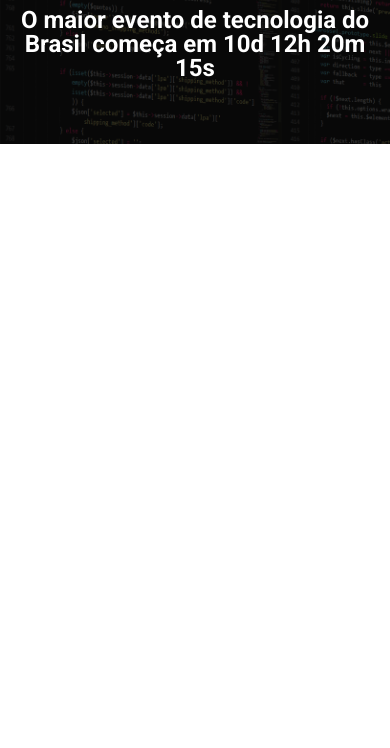
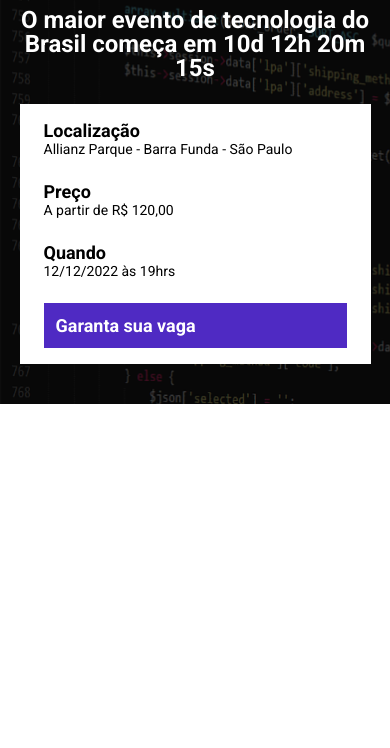
Before and after one commit to ArnorSantosNunes/eback_talks_parcel, a website built with Parcel: page src/index.html in a window 390 px wide. Shown: the part 96-844 px from the top of the page. Built offline with nearby package versions, Linux system fonts and the light colour scheme.

Commit message:
criando pagina infosbar

```diff
--- a/package.json
+++ b/package.json
@@ -4,7 +4,7 @@
   "description": "",
   "main": "index.js",
   "scripts": {
-    "start": "parcel src/index.html",
+    "dev": "parcel src/index.html",
     "build": "parcel build src/index.html",
     "test": "echo \"Error: no test specified\" && exit 1"
   },
--- a/src/index.html
+++ b/src/index.html
@@ -20,6 +20,26 @@
             <p class="hero__text">
                 O maior evento de tecnologia do Brasil começa em 10d 12h 20m 15s
             </p>
+            <div class="infos-bar">
+                <ul class="infos-bar__infos">
+                    <li class="infos-bar__infos__item">
+                        <b>
+                            Localização
+
+                        </b>
+                        Allianz Parque - Barra Funda - São Paulo
+                    </li>
+                    <li class="infos-bar__infos__item">
+                        <b>Preço</b>
+                        A partir de R$ 120,00
+                    </li>
+                    <li class="infos-bar__infos__item">
+                        <b>Quando</b>
+                        12/12/2022 às 19hrs
+                    </li>
+                </ul>
+                <a href="#" class="button button--primary">Garanta sua vaga</a>
+            </div>
         </div>
     </header>
 
--- /dev/null
+++ b/src/styles/components/_buttons.scss
@@ -0,0 +1,26 @@
+.button{
+    padding: 12px;
+    font-size: 18px;
+    font-weight: bold;
+    text-align: center;
+    white-space: nowrap;
+
+    &--primary{
+        color: #fff;
+        background-color: #4F2AC3;
+    }
+
+    @media (max-width: 640px) {
+        display: block;
+        width: 100%;
+    }
+
+
+    @media (max-width: 1024px) {
+        display: flex;
+        align-items: center;
+        &__infos{
+            gap: 16px;
+        }
+    }
+}
--- /dev/null
+++ b/src/styles/components/_infos_bar.scss
@@ -0,0 +1,32 @@
+.infos-bar{
+
+    padding: 16px 24px;
+    background-color: #fff;
+    display: flex;
+    justify-content: space-between;
+    &__infos{
+        display: flex;
+        gap: 40px;
+
+        &__item{
+            font-size: 14px;
+            color: #000;
+            b {
+                color: #000;
+                font-size: 18px;
+                display: block;
+            }
+        }
+    }
+    @media (max-width: 640px) {
+        display: block;
+
+        &__infos{
+            display: block;
+
+            &__item{
+                margin-bottom: 24px;
+            }
+        }
+    }
+}
--- a/src/styles/main.scss
+++ b/src/styles/main.scss
@@ -1,3 +1,5 @@
+@use 'components/infos_bar';
+@use 'components/buttons';
 @use 'hero';
 
 *{
@@ -6,6 +8,8 @@
     box-sizing: border-box;
     font-family: Roboto, sans-serif;
     color: #fff;
+    list-style: none;
+    text-decoration: none;
 }
 
 .container{
```
